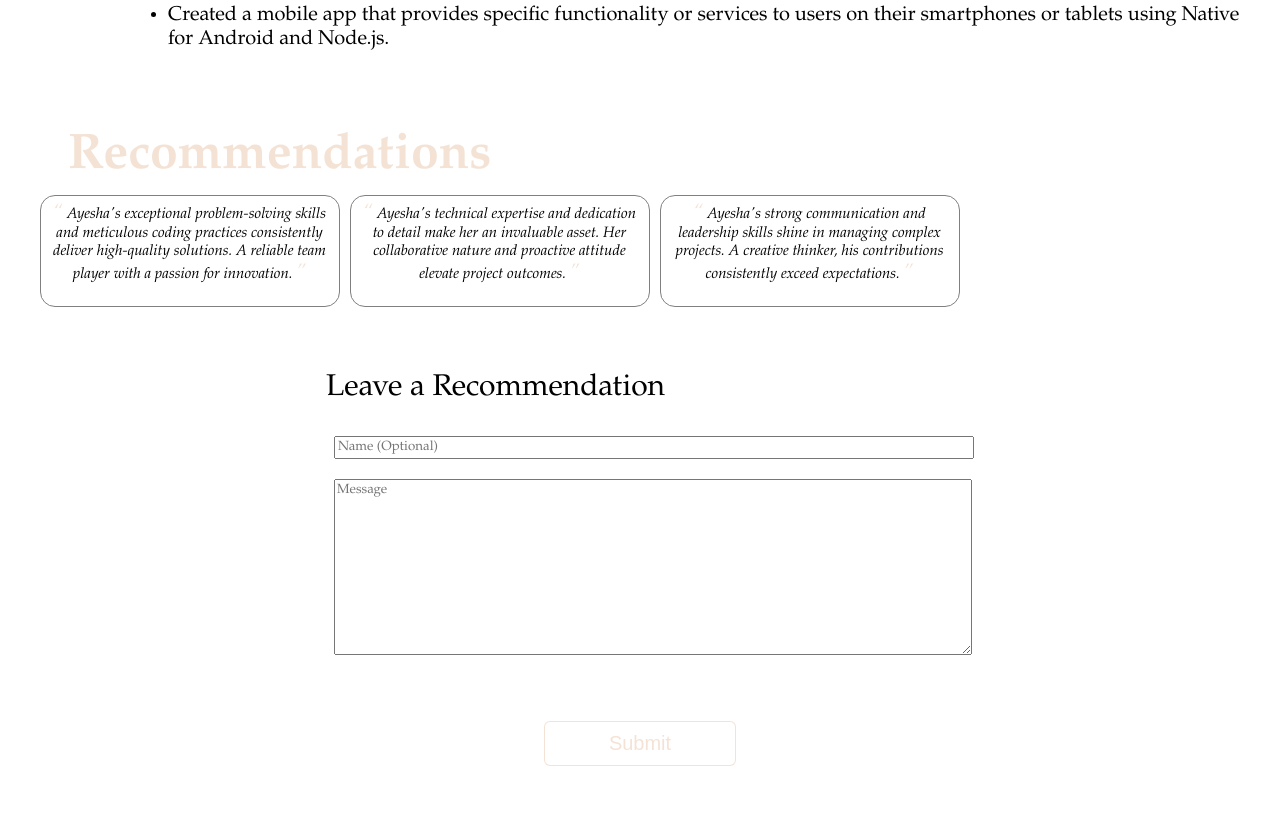
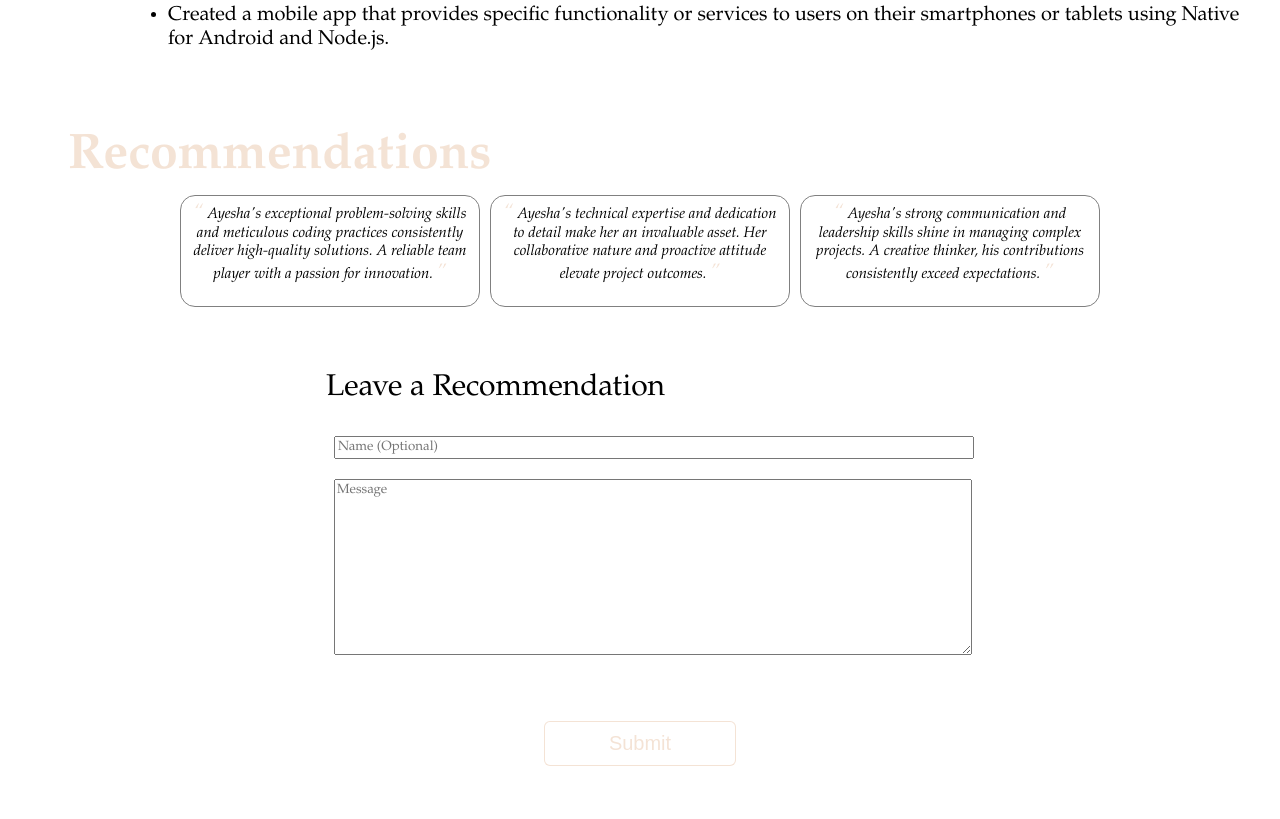
Before and after one commit to alq5630/portfolio, a plain HTML site: page index.html in a window 1280 px wide. Shown: the part 1657-2476 px from the top of the page. Drawn offline with Linux system fonts and the light colour scheme.

Commit message:
Update style.css

```diff
--- a/style.css
+++ b/style.css
@@ -311,20 +311,14 @@ h2 {
 
 /* Recommendations */
 
-
-
-
 .all_recommendations {
   display: flex;
+  justify-content: center; /* Center horizontally */
   align-items: center;
-  margin-left: .25in;
   flex-direction: row;
   flex-flow: wrap;
   padding: 2.5px;
 }
-
-
-
 
 .recommendation {
   font-style: italic;
@@ -338,17 +332,15 @@ h2 {
   margin: 5px;
   border: 1px solid gray;
   font-size: 15px;
-  height: 100px
+  height: 100px;
 }
-
-
-
 
 .recommendation span {
   color: #bc55002a;
   font-size: 20px;
   font-family: Garamond, serif;
 }
+
 
 
 
```
